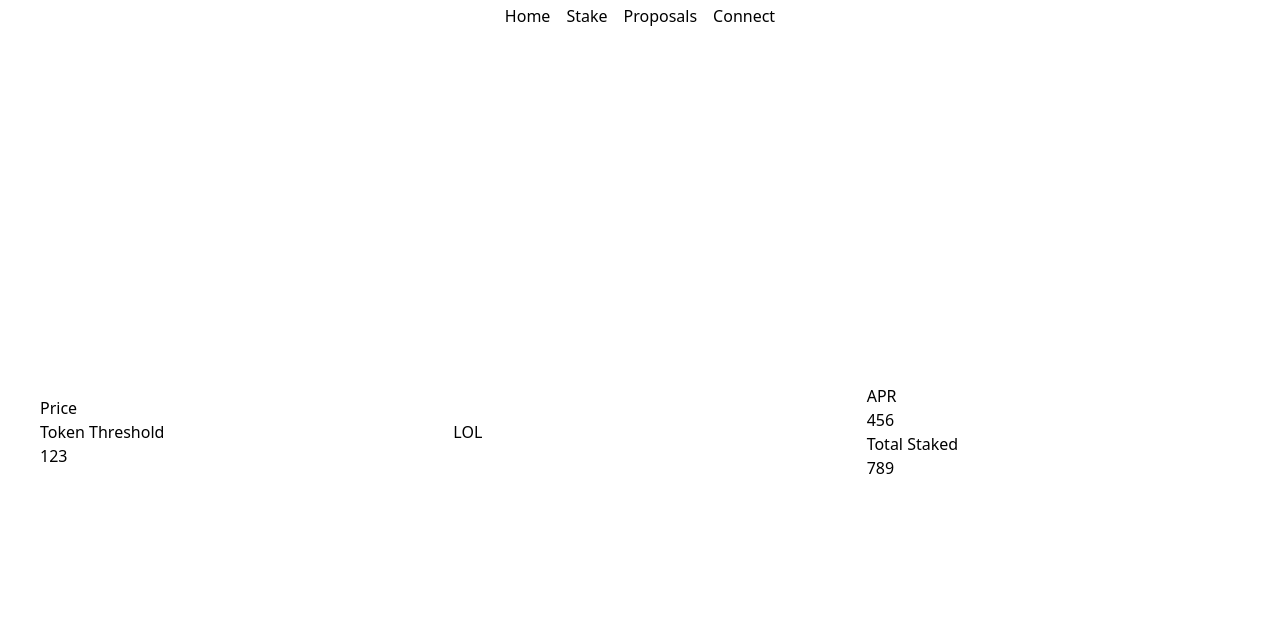
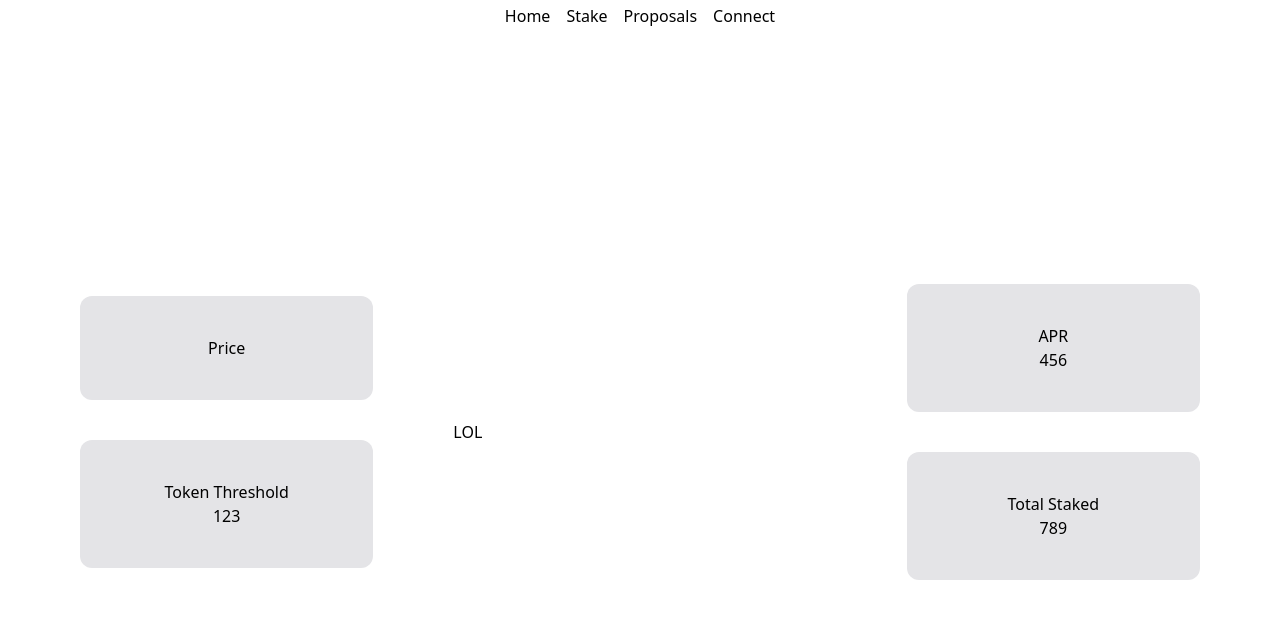
Before and after one commit to rav-coder/GoodDAO, a Next.js app: page /stake in a window 1280 px wide. Shown: the top 618 px of the page. Built offline with nearby package versions, Linux system fonts and the light colour scheme; no server answers.

Commit message:
quick styling

```diff
--- a/components/InfoBox.tsx
+++ b/components/InfoBox.tsx
@@ -7,7 +7,7 @@ type Props = {
 
 const InfoBox = ({title, text}: Props) => {
   return (
-	<div className="bg-blue-400">
+	<div className="bg-gray text-center text-black p-10 m-10 rounded-xl">
 		<h1>{title}</h1>
 		<h2>{text}</h2>
 	</div>
```
